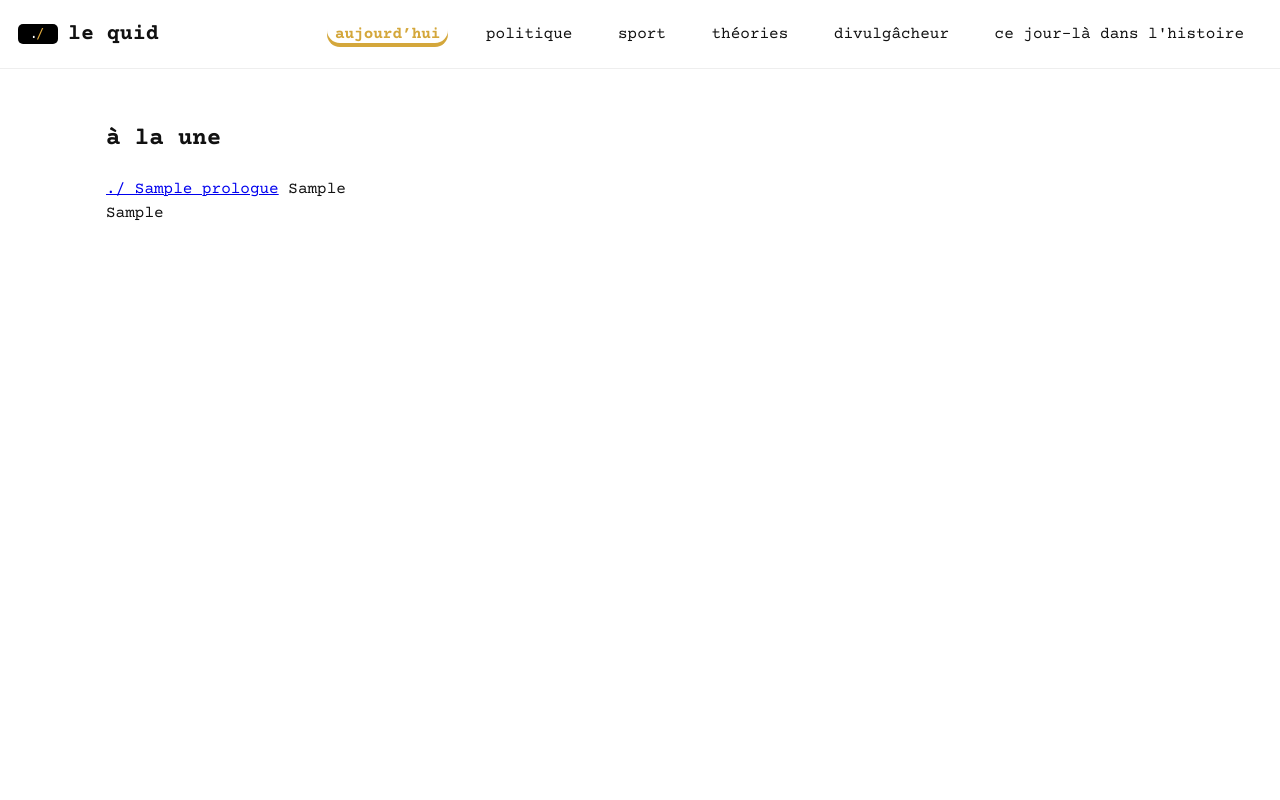
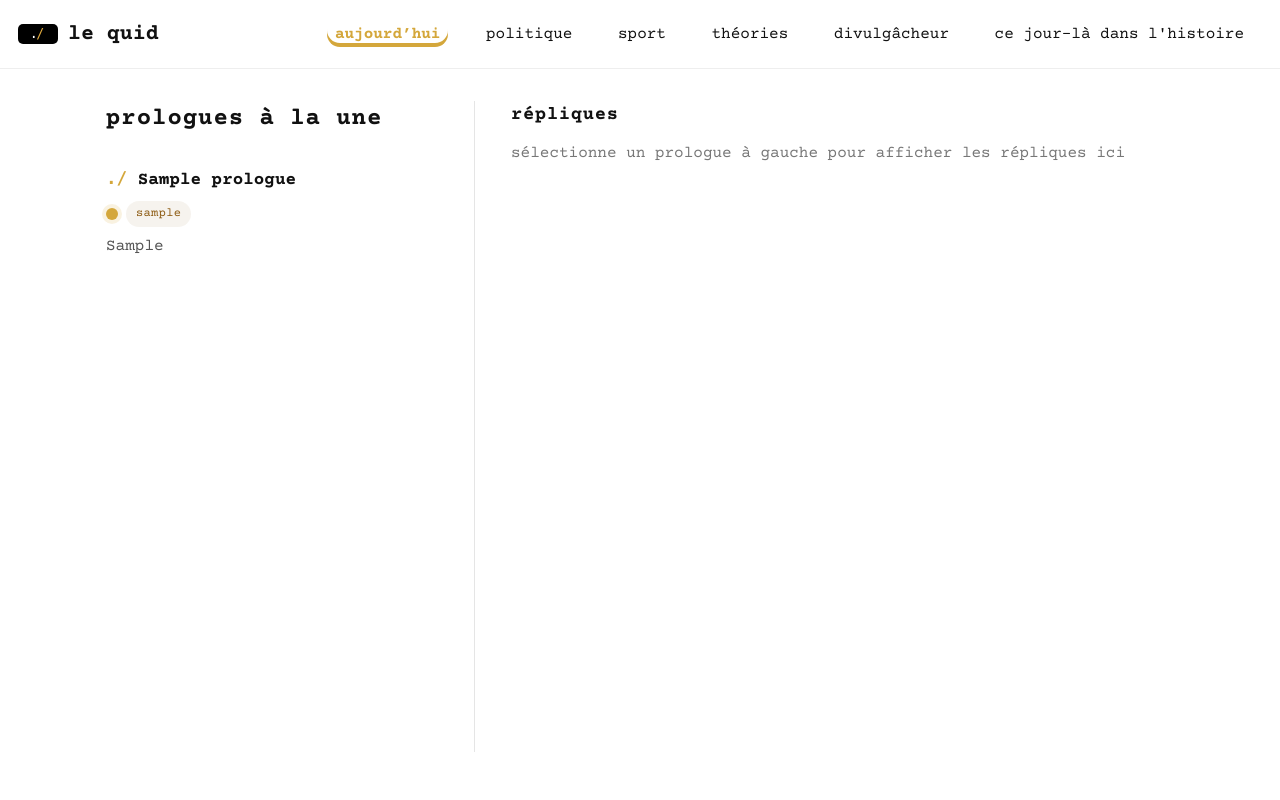
Before and after one commit to hiyies/le-quid-mvp, a Flask app: page / in a window 1280 px wide. Run offline with Flask 3, Linux system fonts and the light colour scheme; tables that the repository leaves empty hold one stand-in row (values such as "Sample post").

Commit message:
Update home.html

```diff
--- a/templates/home.html
+++ b/templates/home.html
@@ -1,26 +1,41 @@
 {% extends "base.html" %}
 {% block content %}
 
-<div class="grid">
-  <section class="left">
-    <h2>à la une</h2>
+<div class="grid layout">
+  <section class="left column">
+    <header class="section-header">
+      <h2>prologues à la une</h2>
+    </header>
     <ul class="prologues">
       {% for p in prologues %}
-        <li>
-          <a href="{{ url_for('prologue', prologue_id=p['id']) }}">./ {{ p['title'] }}</a>
-          {% if p['category'] %}
-            <span class="tag">{{ p['category'] }}</span>
-          {% endif %}
+        <li class="prologue-item">
+          <a class="prologue-link" href="{{ url_for('prologue', prologue_id=p['id']) }}">
+            <span class="dot-slash">./</span> {{ p['title'] }}
+          </a>
+          <div class="category-bubble" aria-label="catégorie : {{ p['category'] or "exemple : aujourd’hui" }}" title="catégorie : {{ p['category'] or "exemple : aujourd’hui" }}">
+            <span class="bubble-indicator" aria-hidden="true"></span>
+            <span class="bubble-label">{{ p['category'] or "exemple : aujourd’hui" }}</span>
+          </div>
           {% if p['intro'] %}
-            <div class="intro">{{ p['intro'] }}</div>
+            <p class="prologue-intro">{{ p['intro'] }}</p>
           {% endif %}
         </li>
       {% else %}
-        <li>aucun prologue pour le moment</li>
+        <li class="prologue-item empty">aucun prologue pour le moment</li>
       {% endfor %}
     </ul>
   </section>
 
+  <div class="column-divider" aria-hidden="true"></div>
+
+  <aside class="right column placeholder">
+    <section class="replies-section">
+      <header class="section-header">
+        <h3>répliques</h3>
+      </header>
+      <p class="placeholder-text">sélectionne un prologue à gauche pour afficher les répliques ici</p>
+    </section>
+  </aside>
 </div>
 
 {% endblock %}
```
